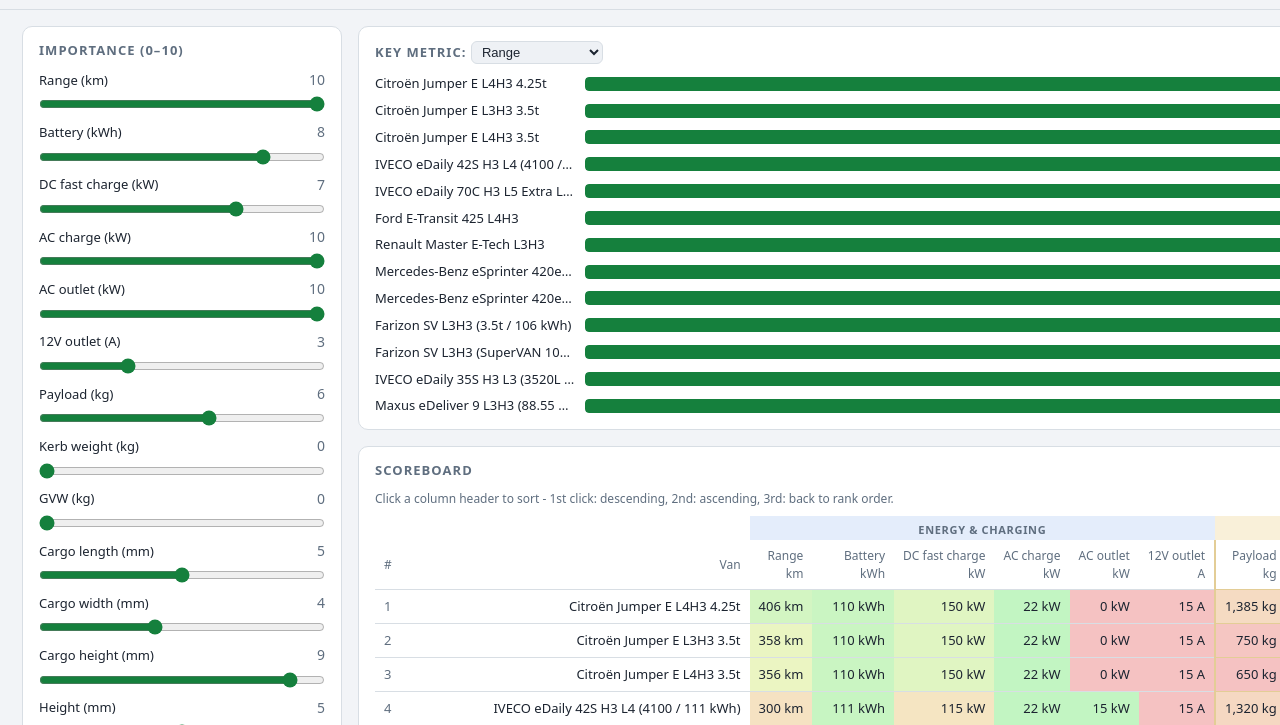
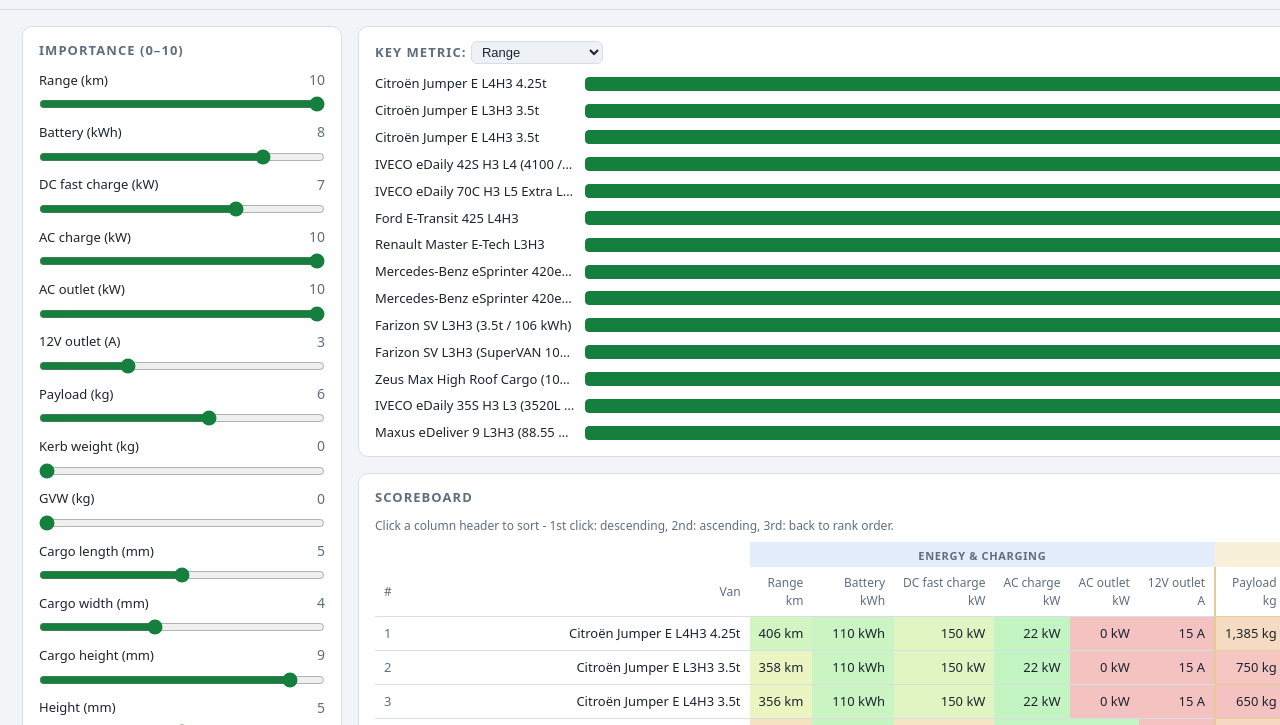
Before and after one commit to martmaiste/electric-campervan, a plain HTML site: page comparison/index.html in a window 1280 px wide. Shown: the part 75-800 px from the top of the page. Drawn offline with Linux system fonts and the light colour scheme.

Commit message:
Add Zeus Max High Roof Cargo (100.9 kWh); remove hard cargo-height minimum (filters cover it)

```diff
--- a/comparison/data/criteria.js
+++ b/comparison/data/criteria.js
@@ -1,7 +1,6 @@
 // Criteria for comparing candidate EV camper vans.
 // - direction: "high" = more is better, "low" = less is better
 // - weight: default importance, 0-10 (adjustable in the UI)
-// - min: optional hard minimum - vans below it are flagged and can be hidden
 // - group: scoreboard column group; the order of entries in this file = column order.
 //   Groups must be contiguous. Labels and colors are defined in index.html.
 const CRITERIA = [
@@ -16,7 +15,7 @@
   { id: "gvw_kg",              label: "GVW",            unit: "kg",  direction: "high", weight: 0, group: "weight", hint: "Gross vehicle weight - the max allowed weight of the van (3.5t vs 4.25t class); above 3,500 kg needs C1E licence + higher taxes in most EU countries, but gives more fit-out headroom" },
   { id: "cargo_length_mm",     label: "Cargo length",   unit: "mm",  direction: "high", weight: 5, group: "cargo", hint: "Longest dimension inside the cargo area" },
   { id: "cargo_width_mm",      label: "Cargo width",    unit: "mm",  direction: "high", weight: 4, group: "cargo" },
-  { id: "cargo_height_mm",     label: "Cargo height",   unit: "mm",  direction: "high", weight: 9, min: 2000, group: "cargo", hint: "Standing height in the cargo area - hard minimum 2000 mm" },
+  { id: "cargo_height_mm",     label: "Cargo height",   unit: "mm",  direction: "high", weight: 9, group: "cargo", hint: "Standing height in the cargo area" },
   { id: "height_mm",          label: "Height",         unit: "mm",  direction: "high", weight: 5, group: "dimensions", hint: "Standing / sleeping headroom" },
   { id: "width_mm",           label: "Width",          unit: "mm",  direction: "high", weight: 4, group: "dimensions" },
   { id: "length_mm",           label: "Length",         unit: "mm",  direction: "low",  weight: 4, group: "dimensions", hint: "Shorter = easier to park and drive" },
--- a/comparison/data/vans.js
+++ b/comparison/data/vans.js
@@ -417,4 +417,36 @@
       "https://iveco-pts.com/en/products/iveco-edaily/iveco-edaily-van/"
     ],
   },
+  {
+    id: "zeus-max-cargo-l3h3",
+    name: "Zeus Max High Roof Cargo (100.9 kWh)",
+    status: "production",
+    verified: true,
+    criteria: {
+      range_km: 310, // Official factory range (100.9 kWh CATL battery pack)
+      battery_kwh: 100.9, // CATL battery pack capacity
+      max_charge_dc_kw: 100, // Peak DC fast charging (20–80% in 48 min)
+      ac_charge_kw: 22, // 22 kW 3-phase onboard AC charger (per 1-page flyer)
+      ac_outlet_kw: 0, // No V2L / AC power export output confirmed
+      outlet_12v_a: 15, // Standard commercial 12V auxiliary socket
+      payload_kg: 1890, // Stated maximum payload
+      cargo_length_mm: 3680, // Estimated based on L3 class sizing
+      cargo_width_mm: 1780, // Estimated standard commercial width
+      cargo_height_mm: 1950, // High-roof clearance for 14 m³ cargo volume
+      height_mm: 2720, // Total exterior vehicle height
+      width_mm: 1980, // Exterior width without mirrors
+      length_mm: 5990, // Overall exterior length
+      turning_curb_m: 14.9, // Official turning circle diameter kerb-to-kerb
+      wheelbase_mm: 3700, // Long wheelbase chassis
+      price_eur: 59000, // Commercial base MSRP estimate
+      motor_kw: 130, // Estimated peak electric motor output
+      kerb_weight_kg: 2600, // Unladen kerb weight (4,490 kg GVM - 1,890 kg payload)
+      gvw_kg: 4490, // Official Gross Vehicle Mass (4.5t class)
+    },
+    notes: "Pure One Zeus Max 14m³ high-roof cargo van (100.9 kWh CATL battery, 22 kW onboard AC charger)",
+    sources: [
+      "https://pure1corp.com/van/",
+      "https://pure1corp.com/wp-content/uploads/2026/09/zeus-1-page-flyer.pdf"
+    ],
+  },
 ];
--- a/comparison/index.html
+++ b/comparison/index.html
@@ -96,18 +96,18 @@
     </section>
     <section>
       <h2>Filters</h2>
-      <p class="</section>hint" style="margin:0 0 8px</h2>">Limit each criterion between two values — vans outside the range are hidden from the scoreboard. <button id="filter-reset" type="button">Reset all</button></p>
+      <p class="hint" style="margin:0 0 8px">Limit each criterion between two values — vans outside the range are hidden from the scoreboard. <button id="filter-reset" type="button">Reset all</button></p>
       <div id="filters"></div>
     </section>
     <section>
-      <details></details>
+      <details>
         <summary>How scoring works</summary>
         <p class="hint" style="margin:8px 0 0">
           Each criterion is min–max normalized across the vans you currently have included
           (0 = worst, 100 = best; “less is better” criteria are flipped).
           Total score = weighted average over all criteria at your slider values.
           Missing values score 0 — fill data in before comparing hard.
-          ⚠ = figures not yet verified against the sp          Criteria with a hard minimum are flagged red when a van falls below.hose vans.
+          ⚠ = figures not yet verified against the spec sheet of those vans.
         </p>
       </details>
     </section>
@@ -365,11 +365,10 @@
     const cells = CRITERIA.map((c, i) => {
       const s = res[v.id][c.id];
       const raw = v.criteria && v.criteria[c.id];
-      const below = c.min != null && typeof raw === "number" && raw < c.min;
-      const bg = s == null ? "transparent" : below ? "hsla(0 85% 45% / .55)" : "hsla(" + Math.round(120 * s) + " 70% 50% / .28)";
-      const title = s == null ? "no data" : Math.round(s * 100) + "/100" + (below ? " — below minimum (" + c.min + " " + c.unit + ")" : "");
+      const bg = s == null ? "transparent" : "hsla(" + Math.round(120 * s) + " 70% 50% / .28)";
+      const title = s == null ? "no data" : Math.round(s * 100) + "/100";
       const sep = gsepAt.has(i) ? ' class="gsep gsep-' + (c.group || "other") + '"' : "";
-      return "<td" + sep + ' style="background:' + bg + '" title="' + title + '">' + (below ? "✗ " : "") + fmt(raw, c.unit) + "</td>";
+      return "<td" + sep + ' style="background:' + bg + '" title="' + title + '">' + fmt(raw, c.unit) + "</td>";
     }).join("");
     return '<tr class="van' + (state.selected === v.id ? " selected" : "") + '" data-id="' + v.id + '">' +
       '<td class="rank">' + rankOf[v.id] + "</td><td>" + v.name + "</td>" + cells +
```
